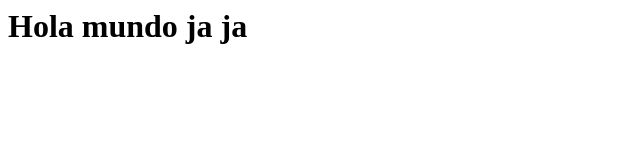
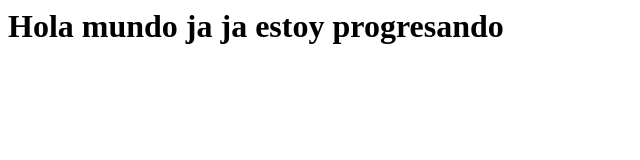
Before and after one commit to YonarOduardo/yonaroduardo.github.io, a plain HTML site: page index.html in a window 1280 px wide. Shown: the whole page, without its empty margins (0-640 px from the left). Drawn offline with Linux system fonts and the light colour scheme.

Commit message:
Estoy progresando

```diff
--- a/index.html
+++ b/index.html
@@ -3,6 +3,6 @@
     <title>Mi pagina web</title>
   </head>
   <body>
-    <h1>Hola mundo ja ja</h1>
+    <h1>Hola mundo ja ja estoy progresando</h1>
   </body>
 </html>
```
